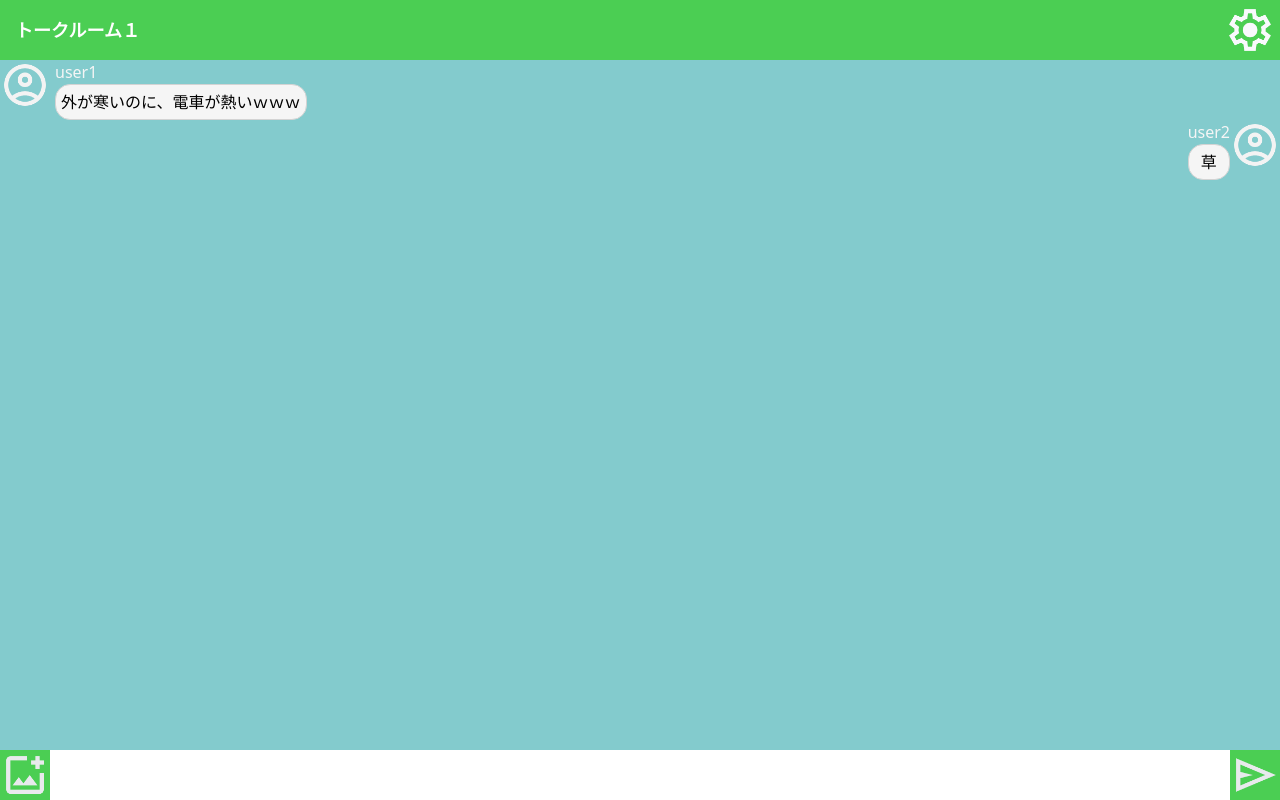
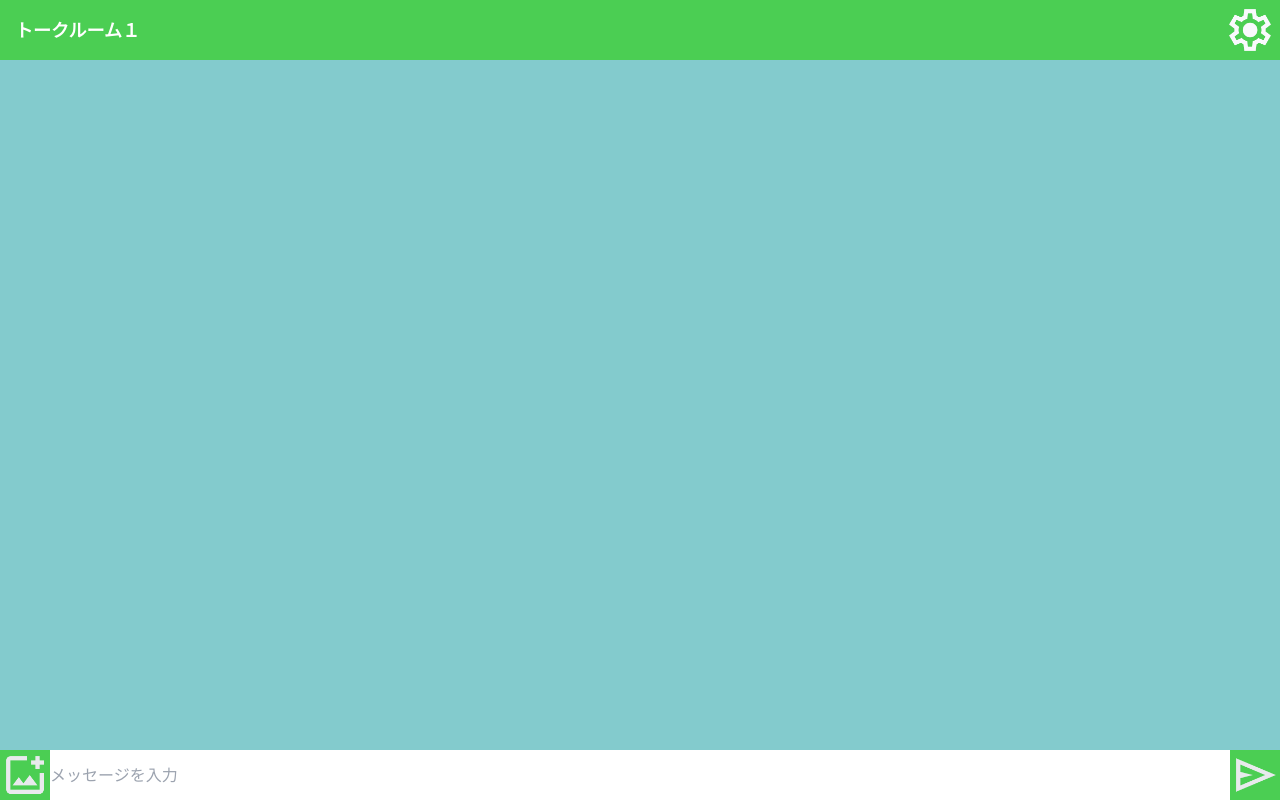
Before and after one commit to JasmineSystem/svelte-chat, a SvelteKit app: page / in a window 1280 px wide. Built offline with nearby package versions, Linux system fonts and the light colour scheme.

Commit message:
入力欄を追加した

```diff
--- a/src/routes/+page.svelte
+++ b/src/routes/+page.svelte
@@ -1,4 +1,27 @@
 <script lang="ts">
+	type message = {
+		id: string;
+		icon?: string;
+		text?: string;
+		name: string;
+		timestamp: string;
+	}
+	let messageList: message[] = []
+	let messageText: string = ""
+
+	function addMessage(message: string) {
+		messageList = [
+			...messageList,
+			{
+				id: messageList.length.toString(),
+				icon: "/icons/account_circle.png",
+				text: message,
+				name: "user1",
+				timestamp: Date.now().toString()
+			}
+		]
+		messageText = ""
+	}
 </script>
 
 <div class="chat-container">
@@ -7,25 +30,20 @@
 		<img class="btn config" src="/icons/setting.png" alt="プロフィール設定ボタン" />
 	</div>
 	<div class="message-view">
-		<div class="message-box you">
-			<img class="avatar" src="/icons/account_circle.png" alt="user1" />
-			<div class="message-area">
-				<span class="name"> user1 </span>
-				<span class="message-text"> 外が寒いのに、電車が熱いｗｗｗ </span>
+		{#each messageList as message }
+			<div class="message-box you">
+				<img class="avatar" src={message.icon} alt="user1" />
+				<div class="message-area">
+					<span class="name"> {message.name} </span>
+					<span class="message-text"> {message.text} </span>
+				</div>
 			</div>
-		</div>
-		<div class="message-box me">
-			<img class="avatar" src="/icons/account_circle.png" alt="user1" />
-			<div class="message-area">
-				<span class="name"> user2 </span>
-				<span class="message-text"> 草 </span>
-			</div>
-		</div>
+		{/each}
 	</div>
 	<div class="input-view">
 		<img class="btn add-photo" src="/icons/add_photo.png" alt="写真を追加" />
-		<input class="input-text" type="text">
-		<img class="btn submit" src="/icons/send.png" alt="送信">
+		<input class="input-text" type="text" bind:value={messageText} placeholder="メッセージを入力" />
+		<img class="btn submit" on:click={() => addMessage(messageText)} src="/icons/send.png" alt="送信">
 	</div>
 </div>
 
@@ -39,13 +57,13 @@
 
 	/* ヘッダーの設定 */
 	.header {
+		display: flex;
 		justify-content: space-between;
-		background-color: #4bce53;
-		color: white;
-		display: flex;
         flex-direction: row;
         align-items: center;
         flex-grow: 1;
+		background-color: #4bce53;
+		color: white;
         padding: 5px;
         width: 100%;
         height: 60px;
```
